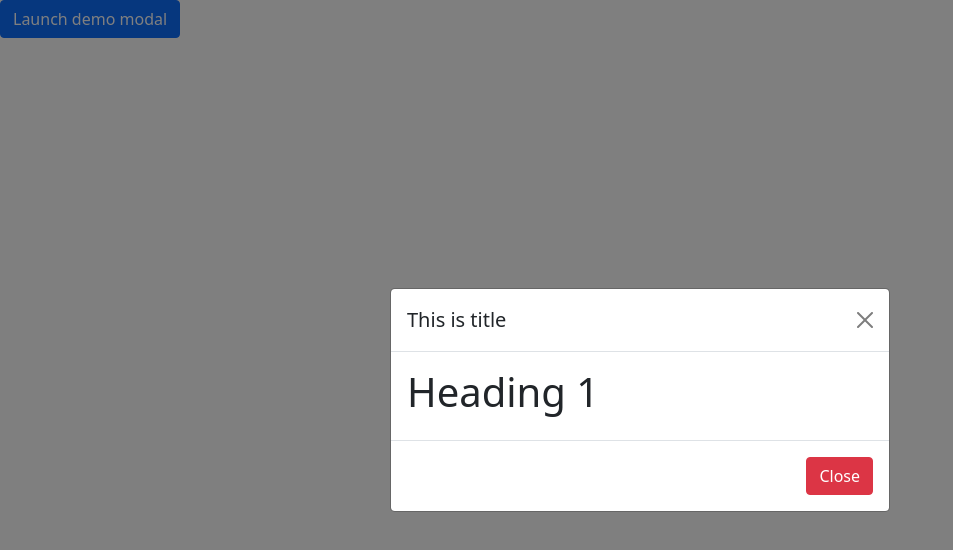
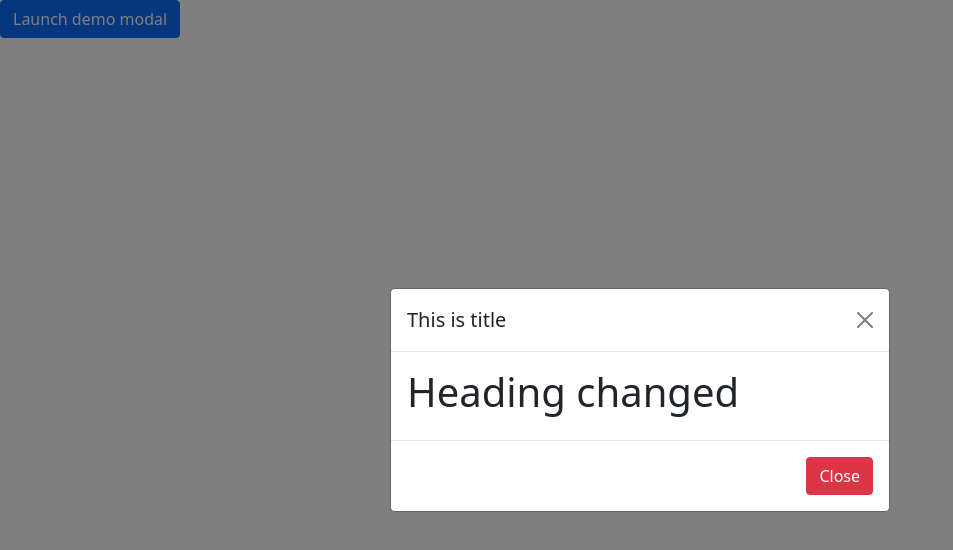
Before and after one commit to umairahmad27/smt-web4-js-es6, a plain HTML site: page index.html in a window 1280 px wide. Both pictures are taken after a click on the button "Launch demo modal". Shown: the whole page, without its empty margins (0-953 px from the left). Drawn offline with nearby package versions, Linux system fonts and the light colour scheme.

Commit message:
changed in index file

```diff
--- a/index.html
+++ b/index.html
@@ -26,7 +26,7 @@
                     <button type="button" class="btn-close" data-bs-dismiss="modal" aria-label="Close"></button>
                 </div>
                 <div class="modal-body">
-                    <h1>Heading 1</h1>
+                    <h1>Heading changed</h1>
                 </div>
                 <div class="modal-footer">
                     <button type="button" class="btn btn-danger" data-bs-dismiss="modal">Close</button>
```
